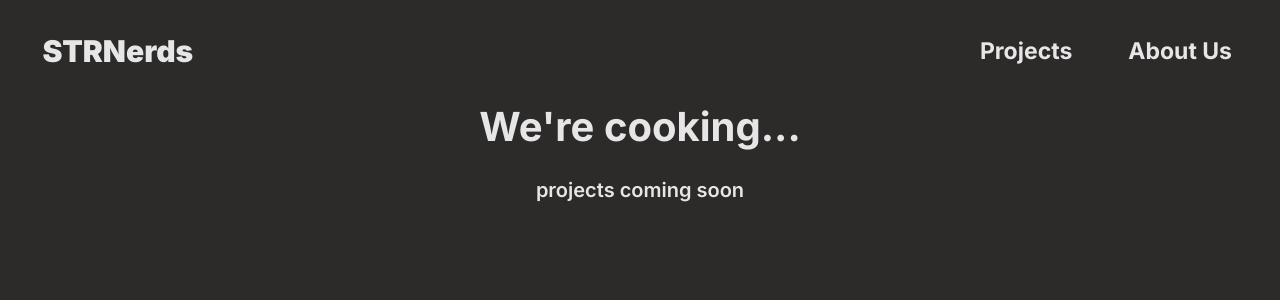
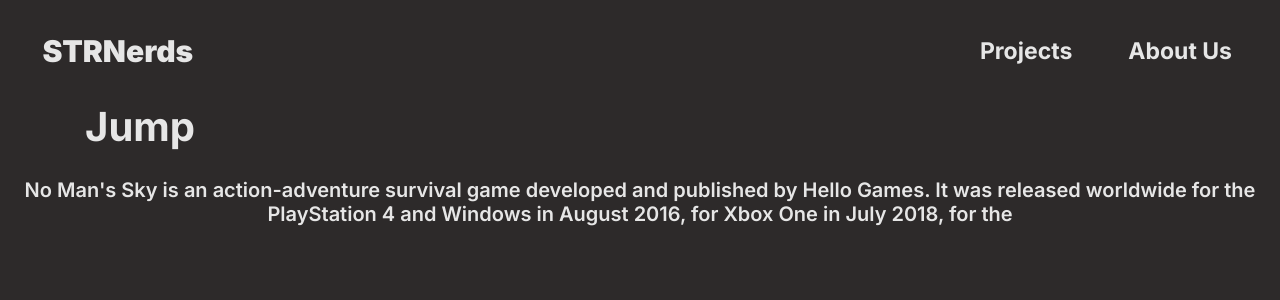
Before and after one commit to STRNerds/strnerds.github.io, a React (Create React App) app: page /projects in a window 1280 px wide. Shown: the top 300 px of the page. Built offline with nearby package versions, Linux system fonts and the light colour scheme; a web font is replaced by a local one.

Commit message:
Start working on project page

```diff
--- a/src/components/MainMenu.js
+++ b/src/components/MainMenu.js
@@ -11,6 +11,7 @@
   useEffect(() => {
     const handleKeyDown = (event) => {
       keysPressed.push(event.key);
+      console.log(keysPressed);
       if (keysPressed.join("") === "kimixu") {
         navigate("/ihuwiufhauifawhfuiwahfihfiu");
       }
--- a/src/components/ProjectPage.css
+++ b/src/components/ProjectPage.css
@@ -7,3 +7,7 @@
     text-align: center;
     margin-top: 8%;
 }
+
+.project h1 {
+    margin-left: -1000px;
+}
--- a/src/components/ProjectPage.js
+++ b/src/components/ProjectPage.js
@@ -4,8 +4,11 @@
 const ProjectPage = () => {
   return (
     <div className="project">
-      <h1>We're cooking...</h1>
-      <p>projects coming soon</p>
+      <h1>Jump</h1>
+      <p>No Man's Sky is an action-adventure survival game developed and
+       published by Hello Games. It was released worldwide for the
+       PlayStation 4 and Windows in August 2016, for Xbox One in July
+       2018, for the</p>
     </div>
   );
 };
```
